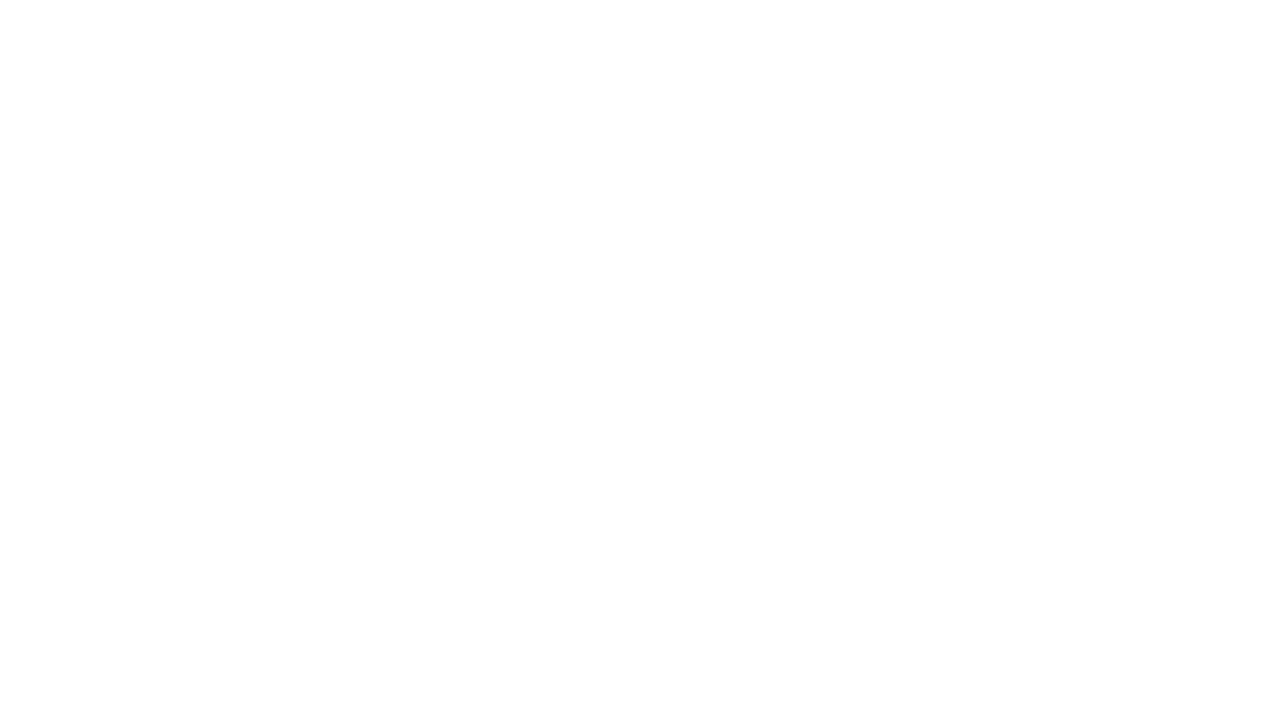
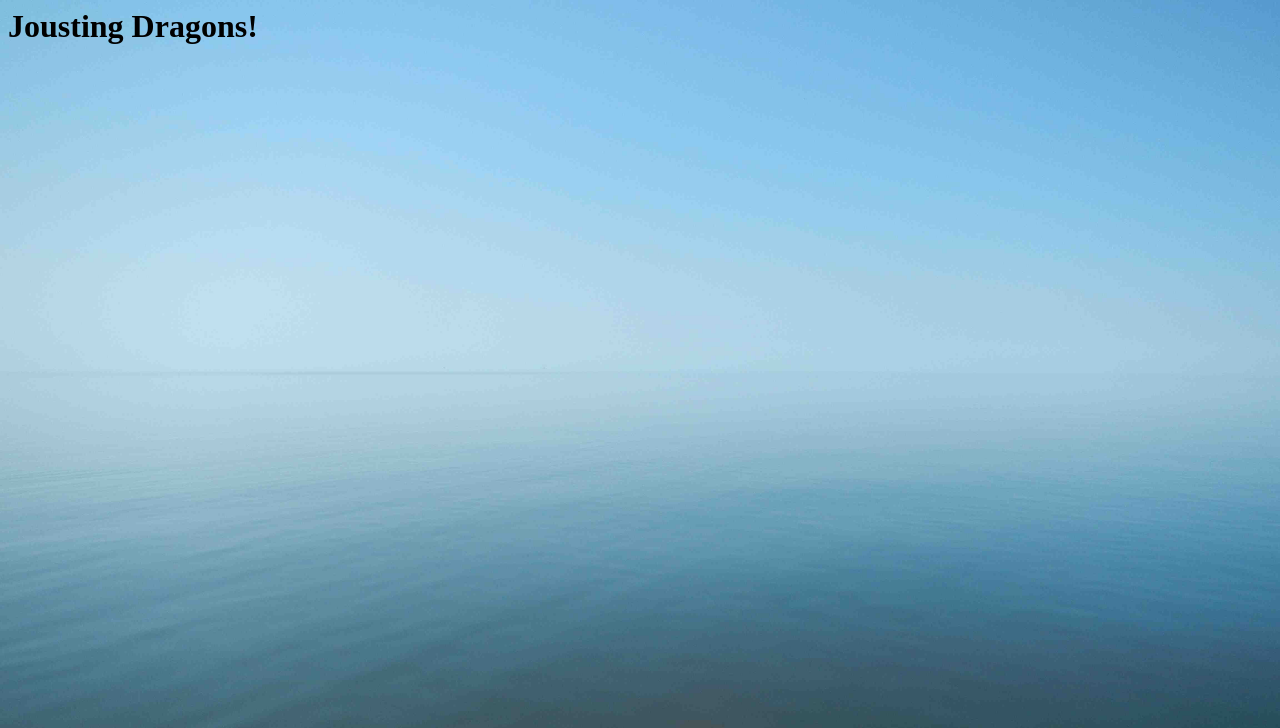
Before and after one commit to boneill42/jousting_dragons, a plain HTML site: page index.html in a window 1280 px wide. Shown: the top 728 px of the page. Drawn offline with Linux system fonts and the light colour scheme.

Commit message:
Added background

```diff
--- a/index.html
+++ b/index.html
@@ -2,7 +2,10 @@
     <head>
         <title>Jousting Dragons</title>
     </head>
-    <body>
+    <body style="background-image:url('images/water.jpg');background-size:contain; background-repeat:no-repeat;">
+        <div>
+           <h1> Jousting Dragons! </h1>
+        </div>
         <canvas id="dragonAnimation"></canvas>
         <script src="dragons.js"></script>
     </body>
```
Also changed, not shown: images/water.jpg (added).
